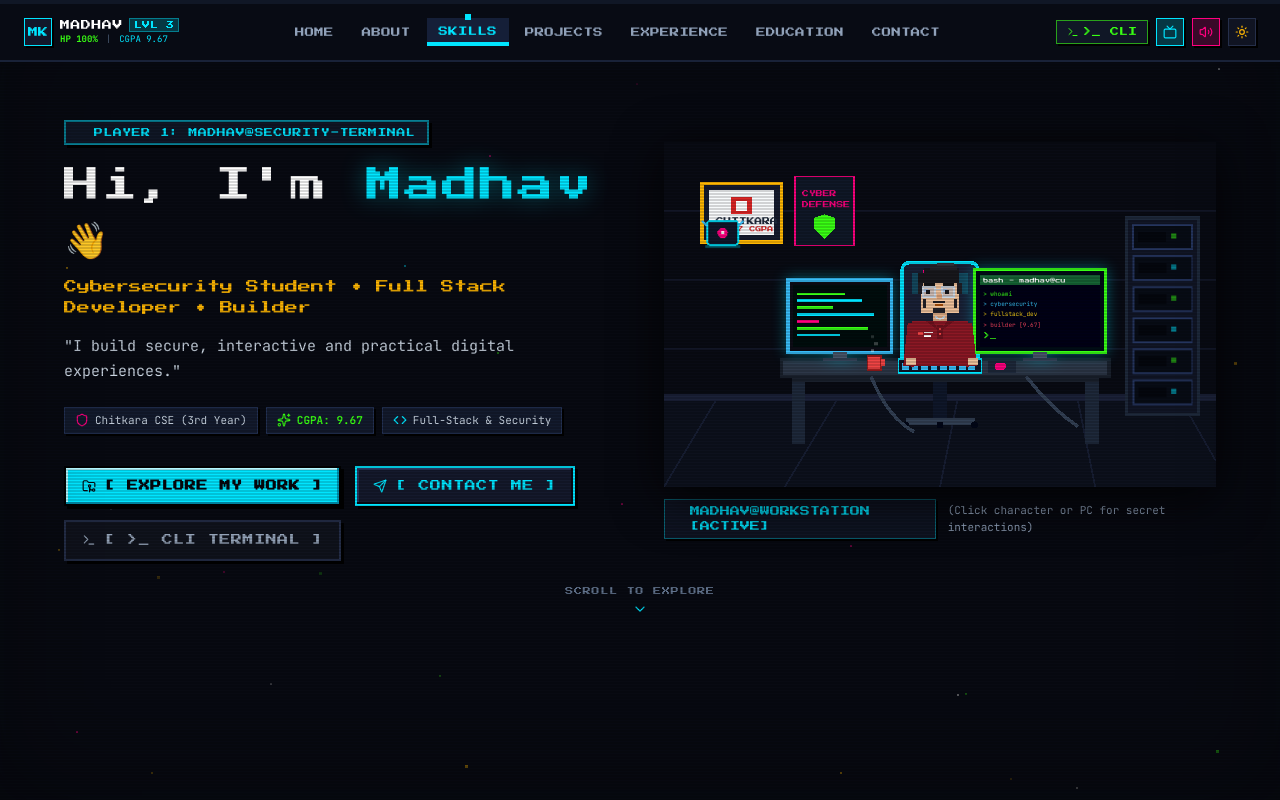
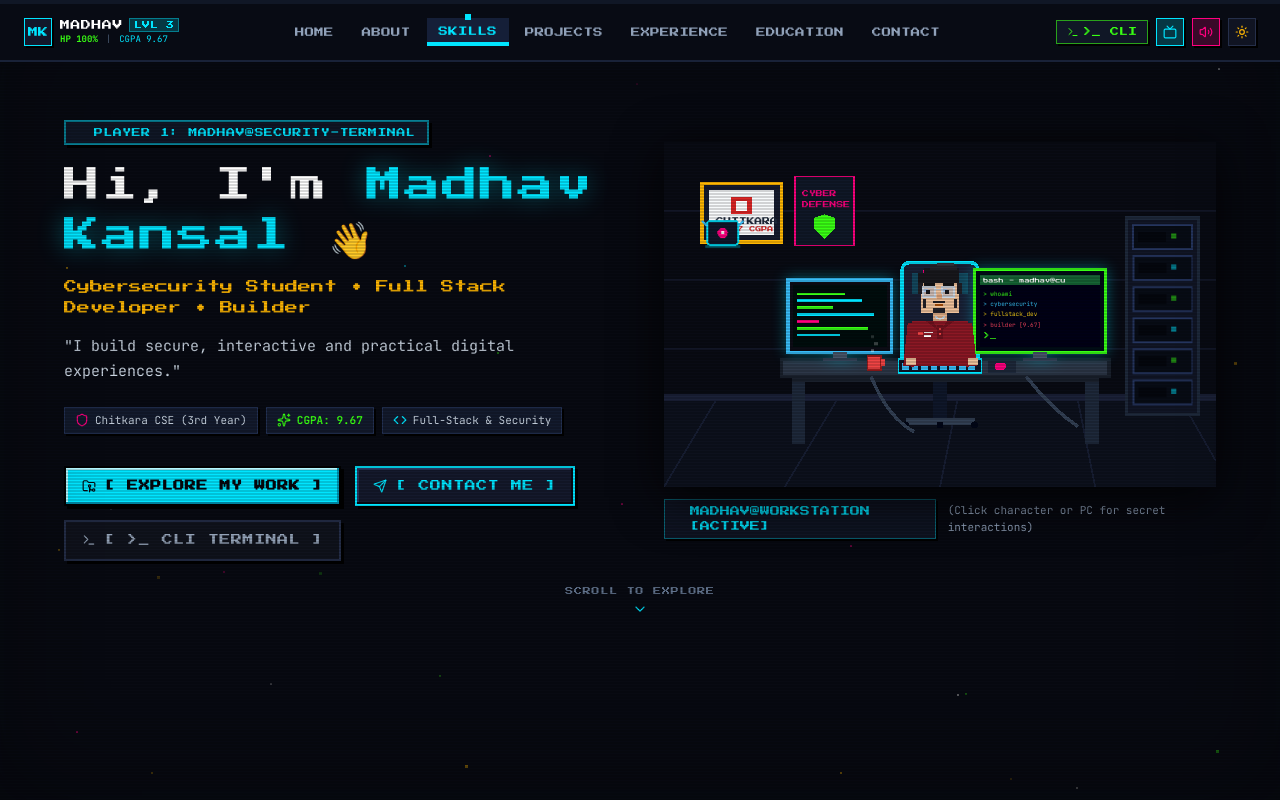
Before and after one commit to Madhav3137/portfolio, a React (Vite) app: page / in a window 1280 px wide. Shown: the top 800 px of the page. Built offline with nearby package versions, Linux system fonts and the light colour scheme.

Commit message:
feat(seo): add google verification tag, json-ld schema, sitemap, robots.txt, and targeted meta tags for Madhav Kansal

```diff
--- a/index.html
+++ b/index.html
@@ -4,19 +4,94 @@
     <meta charset="UTF-8" />
     <link rel="icon" type="image/svg+xml" href="/favicon.svg" />
     <meta name="viewport" content="width=device-width, initial-scale=1.0" />
-    <title>Madhav Kansal | Cybersecurity & Full Stack Developer | 2D Pixel Portfolio</title>
+    <!-- Google Search Console Verification -->
+    <meta name="google-site-verification" content="Rr8AwsdZhqwSW4_UYxDmB9FR-Z15H04dwL5A3HCwa28" />
 
-    <!-- Meta & SEO Tags -->
-    <meta name="description" content="Explore Madhav Kansal's interactive 2D pixel-art developer quest. 3rd-year CSE student at Chitkara University (CGPA 9.67) specializing in Cybersecurity and Full Stack Development." />
-    <meta name="keywords" content="Madhav Kansal, Portfolio, Cybersecurity, Full Stack Developer, React, Python, IoT, Machine Learning, Chitkara University" />
+    <!-- Canonical URL -->
+    <link rel="canonical" href="https://madhavkansal-portfolio.vercel.app/" />
+    <link rel="alternate" hreflang="x-default" href="https://madhavkansal-portfolio.vercel.app/" />
+
+    <title>Madhav Kansal | Cybersecurity Specialist &amp; Full Stack Developer</title>
+
+    <!-- Meta & Search Engine Optimization (SEO) -->
+    <meta name="title" content="Madhav Kansal | Cybersecurity Specialist &amp; Full Stack Developer" />
+    <meta name="description" content="Official portfolio of Madhav Kansal — Cybersecurity Specialist and Full Stack Developer. 3rd-year CSE at Chitkara University (CGPA 9.67). Explore interactive projects, AI anomaly detection, and security missions." />
+    <meta name="keywords" content="Madhav Kansal, Madhav Kansal Portfolio, Madhav Kansal Chitkara, Madhav Kansal Cybersecurity, Madhav Kansal Developer, Madhav Kansal Resume, Madhav Kansal GitHub, Madhav Kansal LinkedIn, Madhav Kansal India" />
     <meta name="author" content="Madhav Kansal" />
     <meta name="theme-color" content="#0d0e15" />
+    <meta name="robots" content="index, follow, max-image-preview:large, max-snippet:-1, max-video-preview:-1" />
+    <meta name="googlebot" content="index, follow, max-snippet:-1, max-image-preview:large" />
 
     <!-- Open Graph / Social Media -->
-    <meta property="og:title" content="Madhav Kansal | Cybersecurity & Full Stack Developer | 2D Pixel Portfolio" />
-    <meta property="og:description" content="Interactive 2D pixel-art RPG developer portfolio, quests, inventory, and missions." />
-    <meta property="og:type" content="website" />
-    <meta property="og:image" content="/favicon.svg" />
+    <meta property="og:type" content="profile" />
+    <meta property="profile:first_name" content="Madhav" />
+    <meta property="profile:last_name" content="Kansal" />
+    <meta property="profile:username" content="Madhav3137" />
+    <meta property="og:title" content="Madhav Kansal | Cybersecurity Specialist &amp; Full Stack Developer" />
+    <meta property="og:description" content="Official portfolio of Madhav Kansal. 3rd-year CSE at Chitkara University (CGPA 9.67). Specializing in Cybersecurity and Full Stack Development." />
+    <meta property="og:url" content="https://madhavkansal-portfolio.vercel.app/" />
+    <meta property="og:site_name" content="Madhav Kansal Portfolio" />
+    <meta property="og:image" content="https://madhavkansal-portfolio.vercel.app/madhav-photo.jpg" />
+    <meta property="og:image:alt" content="Madhav Kansal - Full Stack Developer &amp; Cybersecurity Student" />
+
+    <!-- Twitter Card -->
+    <meta name="twitter:card" content="summary_large_image" />
+    <meta name="twitter:title" content="Madhav Kansal | Cybersecurity &amp; Full Stack Developer" />
+    <meta name="twitter:description" content="Explore Madhav Kansal's interactive 2D pixel-art developer portfolio and missions. Chitkara University (9.67 CGPA)." />
+    <meta name="twitter:image" content="https://madhavkansal-portfolio.vercel.app/madhav-photo.jpg" />
+
+    <!-- Schema.org JSON-LD Structured Data for Google Knowledge Graph & Rich Results -->
+    <script type="application/ld+json">
+    {
+      "@context": "https://schema.org",
+      "@graph": [
+        {
+          "@type": "Person",
+          "@id": "https://madhavkansal-portfolio.vercel.app/#person",
+          "name": "Madhav Kansal",
+          "givenName": "Madhav",
+          "familyName": "Kansal",
+          "url": "https://madhavkansal-portfolio.vercel.app",
+          "image": "https://madhavkansal-portfolio.vercel.app/madhav-photo.jpg",
+          "jobTitle": "Full Stack Developer & Cybersecurity Specialist",
+          "alumniOf": {
+            "@type": "CollegeOrUniversity",
+            "name": "Chitkara University"
+          },
+          "email": "mailto:madhavkansal75@gmail.com",
+          "sameAs": [
+            "https://github.com/Madhav3137",
+            "https://linkedin.com/in/madhavkansal",
+            "https://instagram.com/madhav._.kansal",
+            "https://madhav-portfolio.vercel.app"
+          ],
+          "knowsAbout": [
+            "Cybersecurity",
+            "Full Stack Web Development",
+            "Python",
+            "React.js",
+            "Machine Learning",
+            "Isolation Forest Anomaly Detection",
+            "Network Reconnaissance",
+            "Nmap",
+            "IoT Security"
+          ],
+          "description": "Madhav Kansal is a 3rd-year Computer Science Engineering student (9.67 CGPA) at Chitkara University specializing in Cybersecurity and Full Stack Development."
+        },
+        {
+          "@type": "WebSite",
+          "@id": "https://madhavkansal-portfolio.vercel.app/#website",
+          "url": "https://madhavkansal-portfolio.vercel.app",
+          "name": "Madhav Kansal Portfolio",
+          "alternateName": ["Madhav Kansal Official Portfolio", "Madhav Kansal Website"],
+          "publisher": {
+            "@id": "https://madhavkansal-portfolio.vercel.app/#person"
+          },
+          "inLanguage": "en-US"
+        }
+      ]
+    }
+    </script>
 
     <!-- Google Fonts for Retro Pixel & Monospace Aesthetics -->
     <link rel="preconnect" href="https://fonts.googleapis.com">
@@ -24,6 +99,20 @@
     <link href="https://fonts.googleapis.com/css2?family=JetBrains+Mono:ital,wght@0,400;0,600;0,700;1,400&family=Press+Start+2P&family=Silkscreen:wght@400;700&family=VT323&display=swap" rel="stylesheet">
   </head>
   <body style="margin: 0; background-color: #080a12; color: #f1f5f9; min-height: 100vh;">
+    <!-- Noscript Fallback for SEO Crawlers & Search Engines -->
+    <noscript>
+      <header style="padding: 24px; background: #080a12; color: #00e5ff; font-family: monospace;">
+        <h1>Madhav Kansal - Full Stack Developer &amp; Cybersecurity Specialist</h1>
+        <p>3rd-Year Computer Science Engineering Student at Chitkara University (CGPA 9.67).</p>
+        <nav>
+          <a href="#about" style="color: #39ff14; margin-right: 12px;">About Madhav Kansal</a>
+          <a href="#skills" style="color: #39ff14; margin-right: 12px;">Technical Skills</a>
+          <a href="#projects" style="color: #39ff14; margin-right: 12px;">Projects &amp; Missions</a>
+          <a href="#contact" style="color: #39ff14;">Contact</a>
+        </nav>
+      </header>
+    </noscript>
+
     <div id="root">
       <div style="min-height: 100vh; display: flex; flex-direction: column; align-items: center; justify-content: center; font-family: 'JetBrains Mono', monospace; color: #00e5ff; background-color: #080a12; text-align: center; padding: 20px;">
         <div style="font-size: 16px; margin-bottom: 12px; letter-spacing: 2px;">INITIALIZING CYBERSPACE...</div>
--- a/src/sections/HeroSection.jsx
+++ b/src/sections/HeroSection.jsx
@@ -44,7 +44,7 @@ export function HeroSection({ onOpenTerminal }) {
 
           {/* Main Greeting */}
           <h1 className="font-pixel text-2xl sm:text-3xl md:text-4xl text-white tracking-wider mb-4 leading-snug">
-            Hi, I'm <span className="text-[#00e5ff] drop-shadow-[0_0_12px_rgba(0,229,255,0.4)]">Madhav</span> 👋
+            Hi, I'm <span className="text-[#00e5ff] drop-shadow-[0_0_12px_rgba(0,229,255,0.4)]">Madhav Kansal</span> 👋
           </h1>
 
           {/* Role Subtitle */}
```
Also changed, not shown: public/robots.txt (added), 1 other file (tests, documents, lock files or other folders).
